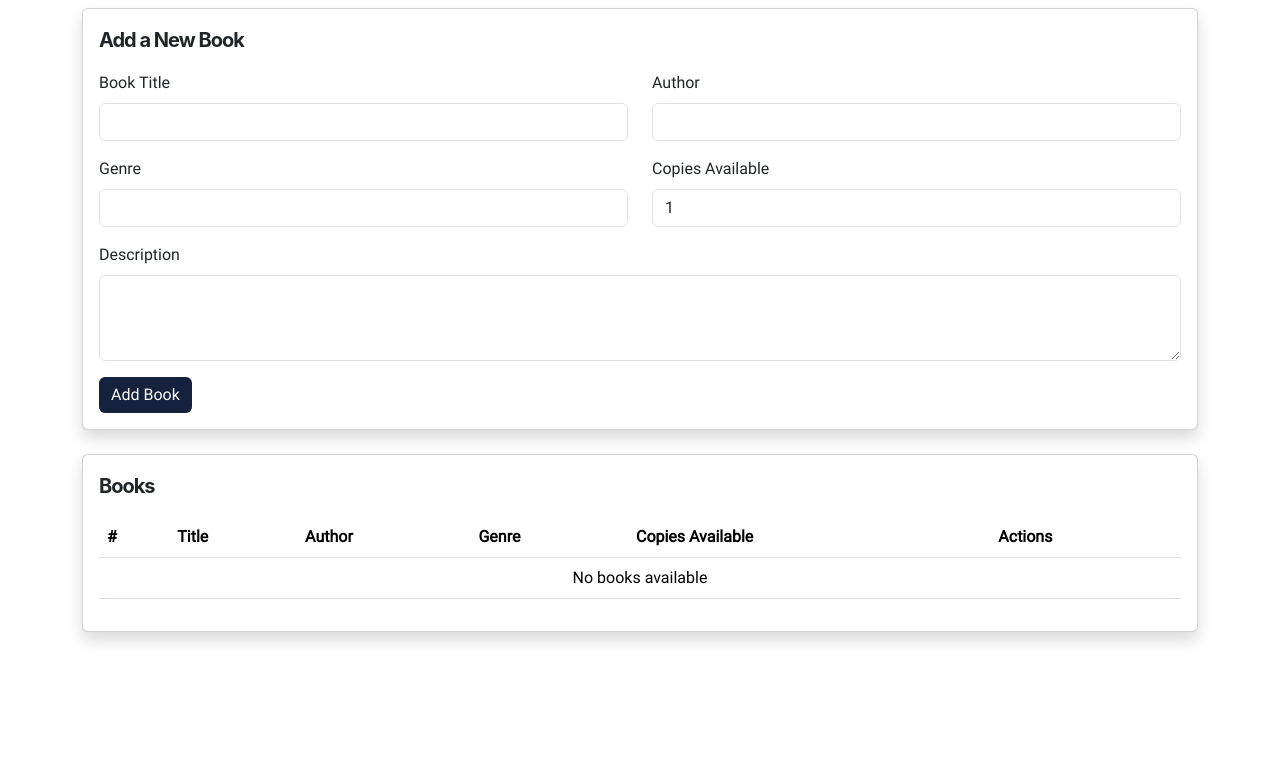
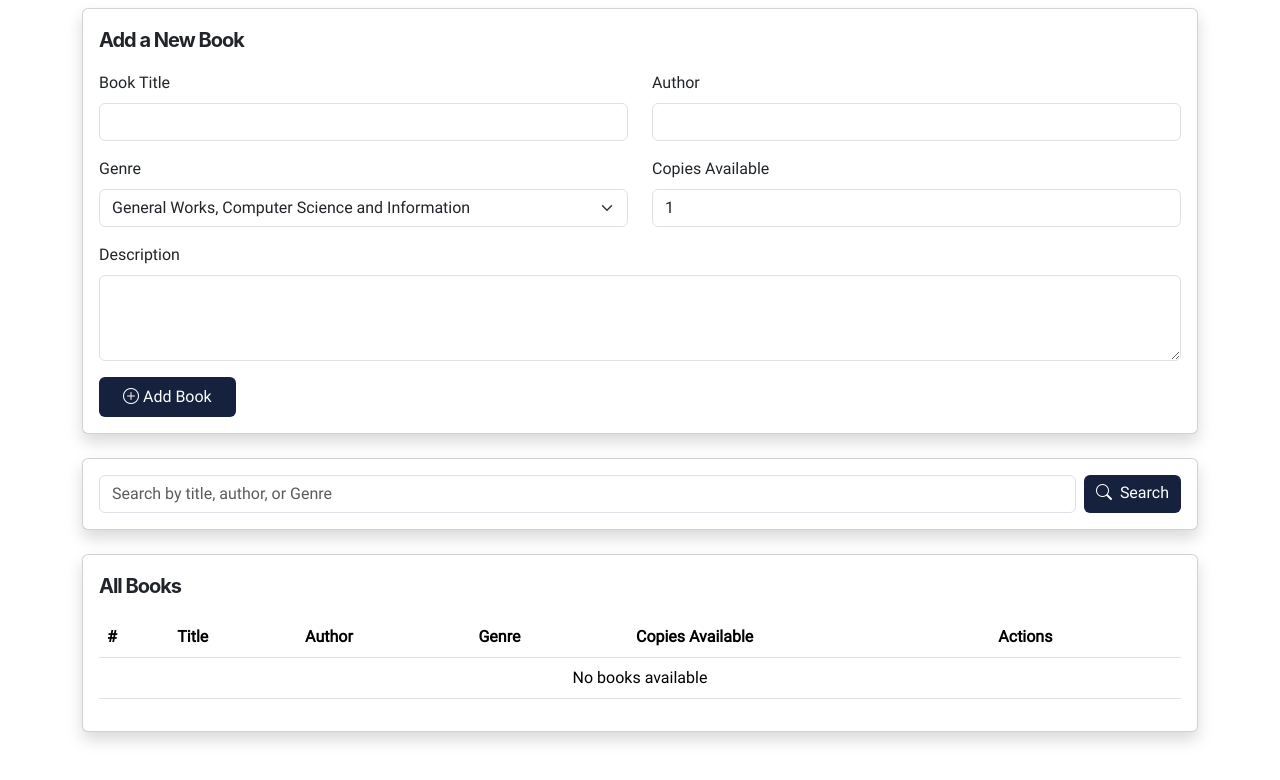
Before and after one commit to heli-toon/libio, a Flask app: page /search-books in a window 1280 px wide. Shown: the part 168-948 px from the top of the page. Before the commit the page ends 811 px from the top, so only its background shows below. Run offline with Flask 3, Linux system fonts and the light colour scheme; the visitor is signed in with stand-in values (Sample User, id 1); some libraries are stand-ins or nearby versions; some web fonts are replaced.

Commit message:
Update project configuration and enhance UI: change database file extension, improve navigation and footer styles, add genre and description fields in book forms, and implement flash message dismiss functionality.

```diff
--- a/app/__init__.py
+++ b/app/__init__.py
@@ -8,7 +8,7 @@ login_manager = LoginManager()
 def create_app():
     app = Flask(__name__)
     app.config['SECRET_KEY'] = 'your_secret_key'
-    app.config['SQLALCHEMY_DATABASE_URI'] = 'sqlite:///library.db'
+    app.config['SQLALCHEMY_DATABASE_URI'] = 'sqlite:///library.sqlite3'
     app.config['SQLALCHEMY_TRACK_MODIFICATIONS'] = False
 
     db.init_app(app)
@@ -16,7 +16,7 @@ def create_app():
     login_manager.login_view = 'main.login'  # Redirect to login if unauthorized
 
     from .routes import main
-    app.register_blueprint(main)
+    app.register_blueprint(main, url_prefix='/')
 
     with app.app_context():
         db.create_all()
--- a/app/routes.py
+++ b/app/routes.py
@@ -39,16 +39,19 @@ def dashboard():
 def home():
     return render_template('index.html', title="home")
 
+@login_required
 @main.route('/add-book', methods=['POST'])
 def add_book():
     try:
         title = request.form['title']
         author = request.form['author']
+        genre = request.form['genre']
 
         # Create a new book object
         new_book = Book(
             title=title,
-            author=author,)
+            author=author,
+            genre=genre,)
 
         db.session.add(new_book)
         db.session.commit()
@@ -62,7 +65,7 @@ def add_book():
         flash(f'Error: {str(e)}', 'danger')
         return redirect(url_for('main.dashboard'))
 
-
+@login_required
 @main.route('/search-books', methods=['GET'])
 def search_books():
     query = request.args.get('query')
@@ -73,19 +76,23 @@ def search_books():
     ).all()
     return render_template('dashboard.html', books=books)
 
+@login_required
 @main.route('/edit-book/<int:book_id>', methods=['GET', 'POST'])
 def edit_book(book_id):
     book = Book.query.get_or_404(book_id)
     if request.method == 'POST':
         book.title = request.form['title']
         book.author = request.form['author']
-        book.isbn = request.form['isbn']
+        book.genre = request.form['genre']
+        book.description = request.form['description']
+        book.copies_available = request.form['copies_available']
         db.session.commit()
         flash("Book updated successfully!", "success")
         return redirect(url_for('main.dashboard'))
     return render_template('edit_book.html', book=book)
 
-@main.route('/delete-book/<int:book_id>', methods=['GET'])
+@login_required
+@main.route('/delete-book/<int:book_id>', methods=['GET', 'DELETE'])
 def delete_book(book_id):
     book = Book.query.get_or_404(book_id)
     db.session.delete(book)
--- a/app/static/css/main.css
+++ b/app/static/css/main.css
@@ -68,8 +68,11 @@ header {
   background-color: var(--yellow);
   color: var(--black);
 }
-nav {
+nav {background-color: var(--darkblue)}
+
+footer {
   background-color: var(--darkblue);
+  color: var(--white);
 }
 .back-to-top {
   position: fixed;
--- a/app/templates/dashboard.html
+++ b/app/templates/dashboard.html
@@ -4,15 +4,24 @@
     <meta charset="UTF-8" />
     <meta name="viewport" content="width=device-width, initial-scale=1.0" />
     <title>Dashboard - Library Management</title>
-    <link href="{{ url_for('static', filename='css/bootstrap.min.css') }}" rel="stylesheet" />
-    <link href="{{ url_for('static', filename='css/bootstrap-icons.min.css') }}" rel="stylesheet" />
-    <link rel="stylesheet" href="{{ url_for('static', filename='css/main.css') }}" />
+    <link
+      href="{{ url_for('static', filename='css/bootstrap.min.css') }}"
+      rel="stylesheet"
+    />
+    <link
+      href="{{ url_for('static', filename='css/bootstrap-icons.min.css') }}"
+      rel="stylesheet"
+    />
+    <link
+      rel="stylesheet"
+      href="{{ url_for('static', filename='css/main.css') }}"
+    />
   </head>
   <body>
     <!-- Navbar -->
     <nav class="navbar navbar-expand-lg navbar-dark">
       <div class="container">
-        <a class="navbar-brand" href="#">Libio Dashboard</a>
+        <a class="navbar-brand" href="/">Libio Dashboard</a>
         <button
           class="navbar-toggler"
           type="button"
@@ -33,7 +42,18 @@
         </div>
       </div>
     </nav>
-
+    <!-- Flash (Alert) messages -->
+    {% with messages = get_flashed_messages(with_categories=true) %}
+    {% if messages %}
+    <div class="mt-3">
+      {% for category, message in messages %}
+      <div class="alert alert-{{ category }} alert-dismissible fade show" role="alert">
+        {{ message }}
+        <button class="btn-close" data-bs-dismiss="alert" title="Close"></button>
+      </div>
+      {% endfor %}
+    </div>
+    {% endif %} {% endwith %}
     <!-- Dashboard Content -->
     <div class="container py-5">
       <h2 class="mb-4">Welcome, {{ current_user.username }}</h2>
@@ -46,28 +66,77 @@
             <div class="row mb-3">
               <div class="col-md-6">
                 <label for="title" class="form-label">Book Title</label>
-                <input type="text" class="form-control" id="title" name="title" required />
+                <input
+                  type="text"
+                  class="form-control"
+                  id="title"
+                  name="title"
+                  required
+                />
               </div>
               <div class="col-md-6">
                 <label for="author" class="form-label">Author</label>
-                <input type="text" class="form-control" id="author" name="author" required />
+                <input
+                  type="text"
+                  class="form-control"
+                  id="author"
+                  name="author"
+                  required
+                />
               </div>
             </div>
             <div class="row mb-3">
               <div class="col-md-6">
                 <label for="genre" class="form-label">Genre</label>
-                <input type="text" class="form-control" id="genre" name="genre" />
+                <select name="genre" id="genre" title="Genre" class="form-select" id="genre">
+                  <option value="General Works, Computer Science and Information">General Works, Computer Science and Information</option>
+                  <option value="Philosphy & Psycholoy">Philosphy & Psycholoy</option>
+                  <option value="Religion">Religion</option>
+                  <option value="Social Sciences">Social Sciences</option>
+                  <option value="Science">Science</option>
+                  <option value="Technology">Technology</option>
+                  <option value="Arts & creation">Arts & creation</option>
+                  <option value="Literature">Literature</option>
+                  <option value="Fiction">Fiction</option>
+                  <option value="Unclassified">Unclassified</option>
+                </select>
               </div>
               <div class="col-md-6">
-                <label for="copies_available" class="form-label">Copies Available</label>
-                <input type="number" class="form-control" id="copies_available" name="copies_available" min="1" value="1" required />
+                <label for="copies_available" class="form-label"
+                  >Copies Available</label
+                >
+                <input
+                  type="number"
+                  class="form-control"
+                  id="copies_available"
+                  name="copies_available"
+                  min="1"
+                  value="1"
+                  required
+                />
               </div>
             </div>
             <div class="mb-3">
               <label for="description" class="form-label">Description</label>
               <textarea class="form-control" id="description" name="description" rows="3"></textarea>
             </div>
-            <button type="submit" class="btn btn-primary" style="background-color: #16213e; border: none">Add Book</button>
+            <button
+              type="submit"
+              class="btn btn-primary py-2 px-4"
+              style="background-color: #16213e; border: none">
+              <i class="bi bi-plus-circle"></i>
+              Add Book
+            </button>
+          </form>
+        </div>
+      </div>
+
+      <!-- Search Bar -->
+      <div class="card shadow mb-4">
+        <div class="card-body">
+          <form action="{{ url_for('main.search_books') }}" method="GET" class="d-flex">
+            <input type="text" class="form-control me-2" name="query" placeholder="Search by title, author, or Genre" required />
+            <button type="submit" class="btn btn-primary d-flex gap-2" style="background-color: #16213e; border: none"><i class="bi bi-search"></i> Search</button>
           </form>
         </div>
       </div>
@@ -75,7 +144,7 @@
       <!-- Book Table -->
       <div class="card shadow">
         <div class="card-body">
-          <h5 class="mb-3">Books</h5>
+          <h5 class="mb-3">All Books</h5>
           <table class="table table-hover">
             <thead>
               <tr>
@@ -90,15 +159,25 @@
             <tbody>
               {% for book in books %}
               <tr>
-                <td>{{ loop.index }}</td>
+                <td>{{ book.id }}</td>
                 <td>{{ book.title }}</td>
                 <td>{{ book.author }}</td>
                 <td>{{ book.genre or 'N/A' }}</td>
                 <td>{{ book.copies_available }}</td>
                 <td>
-                  <a href="{{ url_for('edit_book', book_id=book.id) }}" class="btn btn-warning btn-sm me-2">Edit</a>
-                  <form action="{{ url_for('delete_book', book_id=book.id) }}" method="POST" style="display:inline;">
-                    <button type="submit" class="btn btn-danger btn-sm">Delete</button>
+                  <a
+                    href="{{ url_for('main.edit_book', book_id=book.id) }}"
+                    class="btn btn-warning btn-sm me-2"
+                    ><i class="bi bi-pencil-square"></i></a
+                  >
+                  <form
+                    action="{{ url_for('main.delete_book', book_id=book.id) }}"
+                    method="POST"
+                    style="display: inline"
+                  >
+                    <button type="submit" class="btn btn-danger btn-sm" title="Delete">
+                      <i class="bi bi-trash"></i>
+                    </button>
                   </form>
                 </td>
               </tr>
```
Also changed, not shown: app/templates/edit_book.html (+16 -11 lines), app/templates/index.html (+38 -18 lines), app/templates/login.html (+6 -2 lines), 1 other file.
